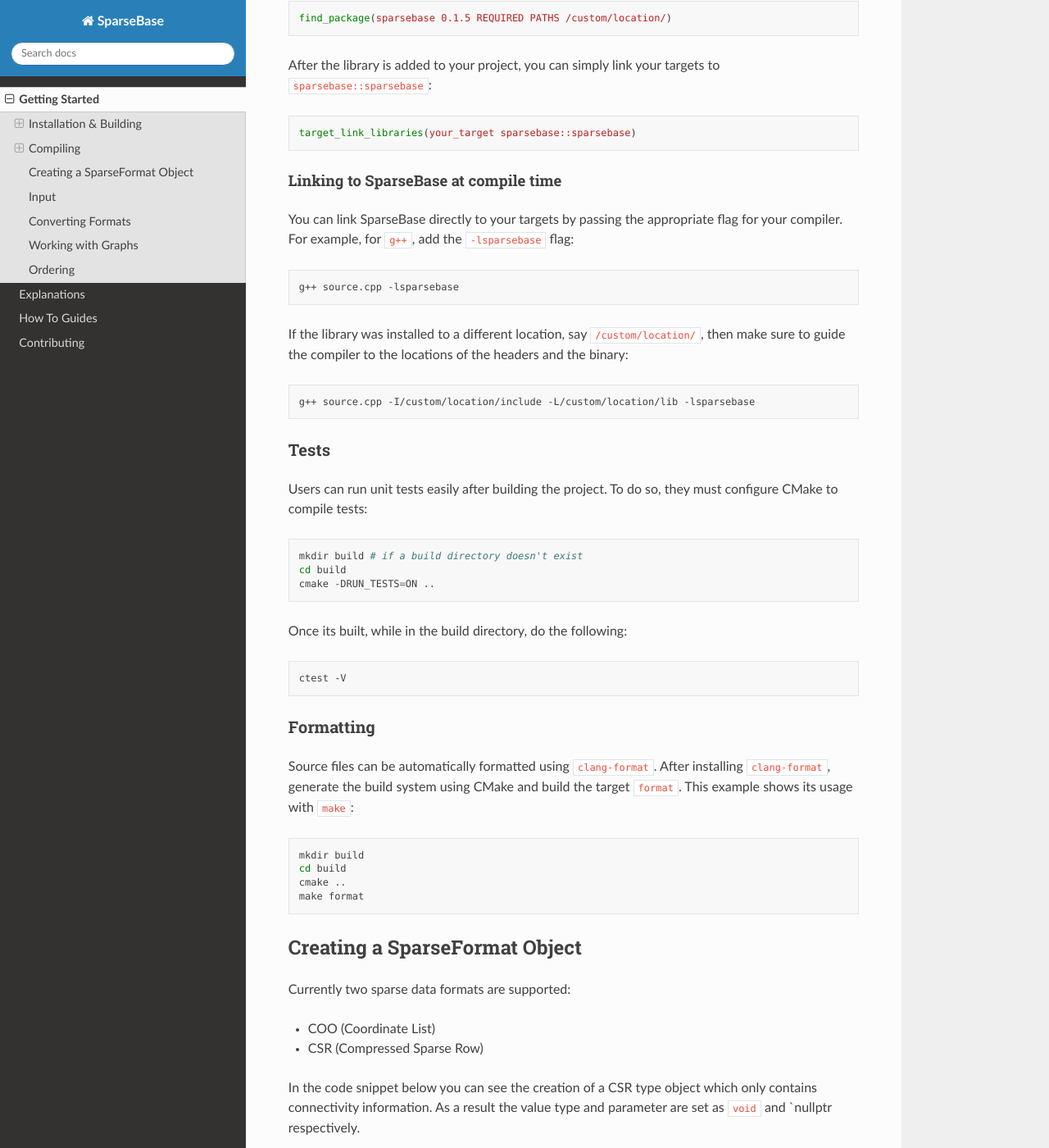
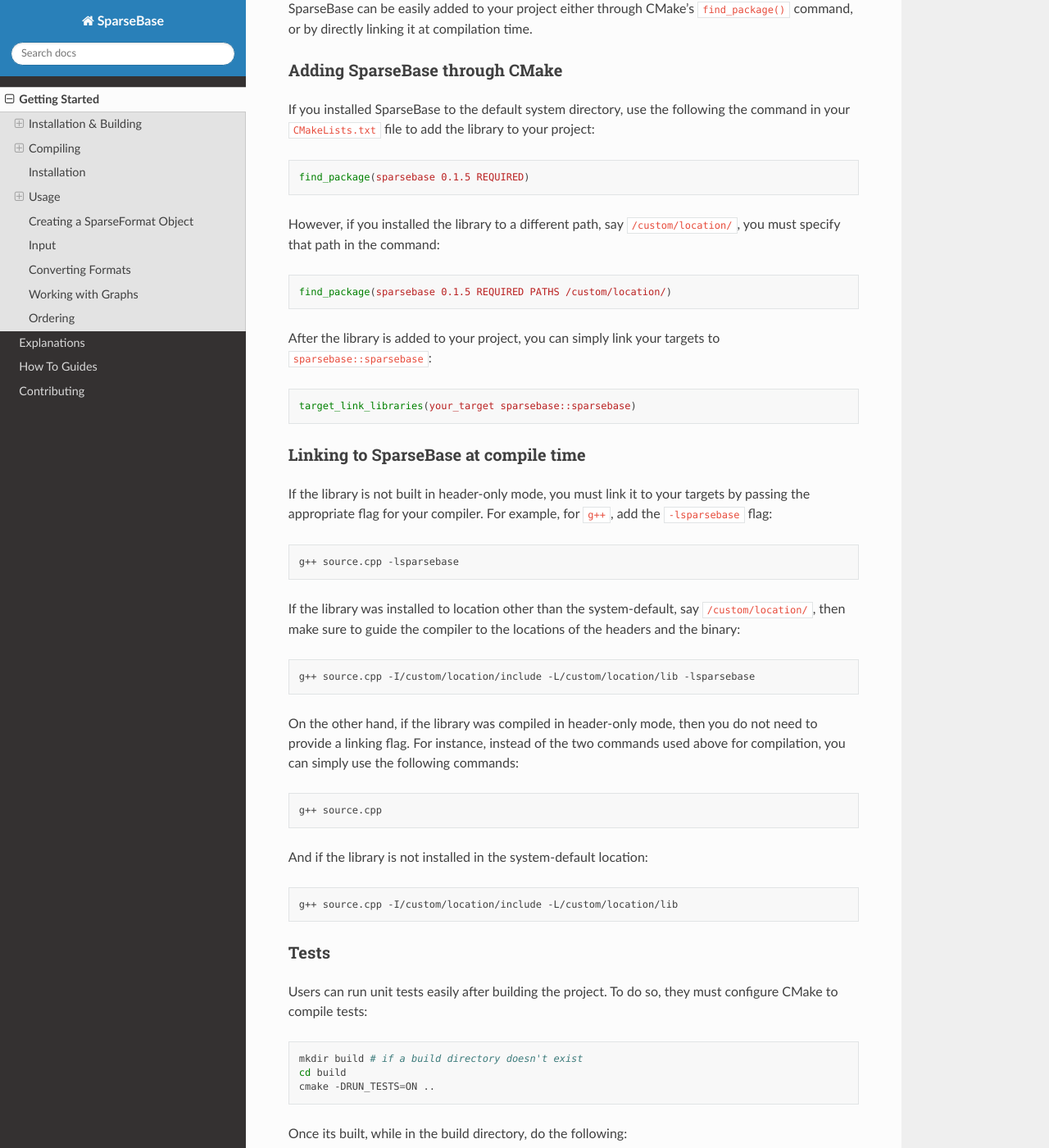
Before and after one commit to sparcityeu/SparseBase, a Sphinx documentation site: the page built from docs/pages/getting_started.md, in a window 1280 px wide and 1400 px high, scrolled down 1719 px. Shown: the whole window at 82% size. Built offline with Sphinx 7.4.7 and the Read the Docs theme 2.0.0, drawn with Linux system fonts in a browser that asks for light colours; pages that are not in the unit, such as notebooks, are missing from menus; some of the changed text lies outside the part shown.

Commit message:
Updated docs and readme for header-only

````diff
--- a/docs/pages/getting_started.md
+++ b/docs/pages/getting_started.md
@@ -34,8 +34,17 @@
 
 Due to optimizations and templates, this process might take several minutes.
 
+### Header-only
 
-### Installation
+Additionally, the library has a header-only setting, in which none of the classes of the library will be explicitly instantiated at library-build time. Building the library to be header-only can be done as shown:
+```
+mkdir build && cd build
+cmake -D_HEADE_ONLY=ON -DCMAKE_BUILD_TYPE=Release ..
+make
+```
+
+This will prepare the library for installation and compile the example codes located in `build/examples`.
+## Installation
 
 To install the library, compile the library as shown in the previous section. Afterwards, you can install the library files either to the systems global location or to a custom location. To install the library to the default system location:
 ```bash
@@ -50,9 +59,9 @@
 ```
 **Note:** We suggest using **absolute paths** for prefixes as relative paths have been known to cause problems from time to time.
 
-### Usage
+## Usage
 SparseBase can be easily added to your project either through CMake's `find_package()` command, or by directly linking it at compilation time.
-#### Adding SparseBase through CMake
+### Adding SparseBase through CMake
 If you installed SparseBase to the default system directory, use the following the command in your `CMakeLists.txt` file to add the library to your project:
 ```cmake
 find_package(sparsebase 0.1.5 REQUIRED)
@@ -67,14 +76,23 @@
 target_link_libraries(your_target sparsebase::sparsebase)
 ```
 
-#### Linking to SparseBase at compile time
-You can link SparseBase directly to your targets by passing the appropriate flag for your compiler. For example, for `g++`, add the `-lsparsebase` flag:
+### Linking to SparseBase at compile time
+If the library is not built in header-only mode, you must link it to your targets by passing the appropriate flag for your compiler. For example, for `g++`, add the `-lsparsebase` flag:
 ```bash
 g++ source.cpp -lsparsebase
 ```
-If the library was installed to a different location, say `/custom/location/`, then make sure to guide the compiler to the locations of the headers and the binary:
+If the library was installed to location other than the system-default, say `/custom/location/`, then make sure to guide the compiler to the locations of the headers and the binary:
 ```bash
 g++ source.cpp -I/custom/location/include -L/custom/location/lib -lsparsebase
+```
+
+On the other hand, if the library was compiled in header-only mode, then you do not need to provide a linking flag. For instance, instead of the two commands used above for compilation, you can simply use the following commands:
+```bash
+g++ source.cpp
+```
+And if the library is not installed in the system-default location:
+```bash
+g++ source.cpp -I/custom/location/include -L/custom/location/lib
 ```
 
 ### Tests
````
Also changed, not shown: README.md (+21 -2 lines).
